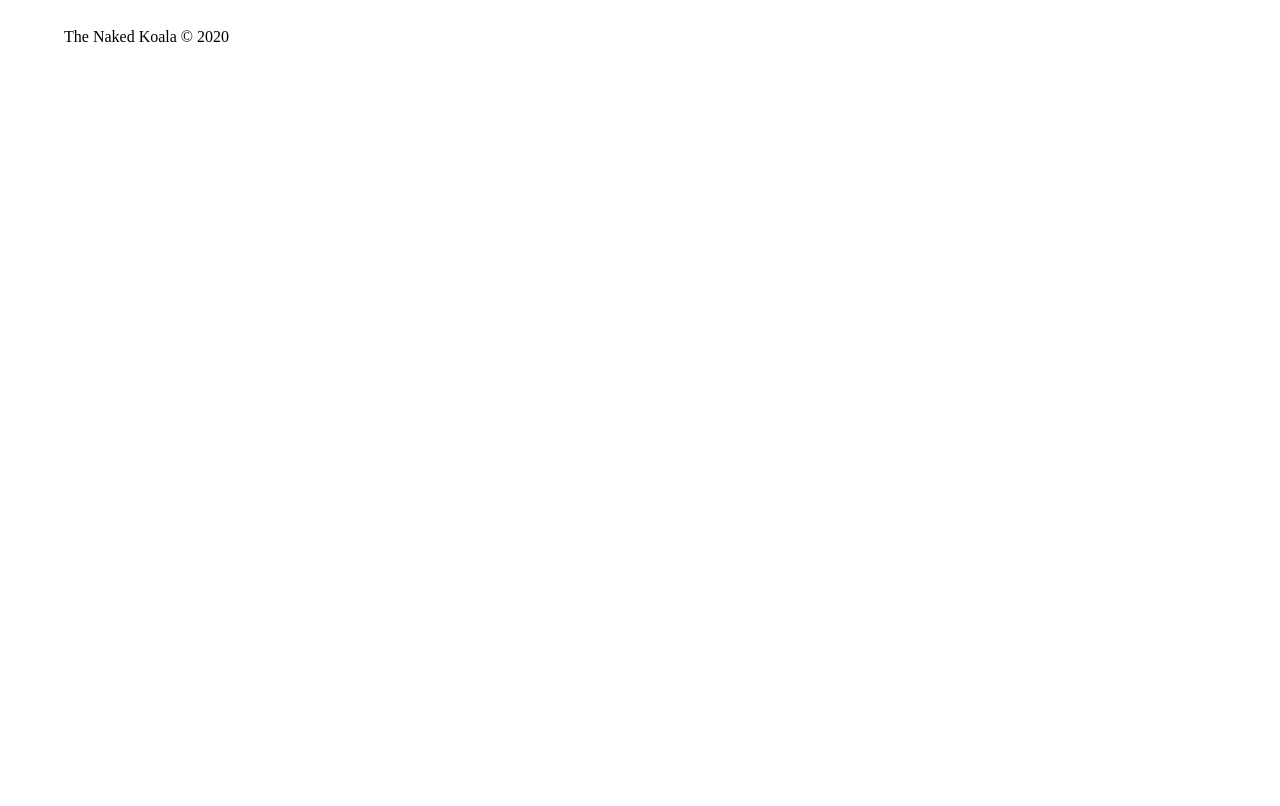
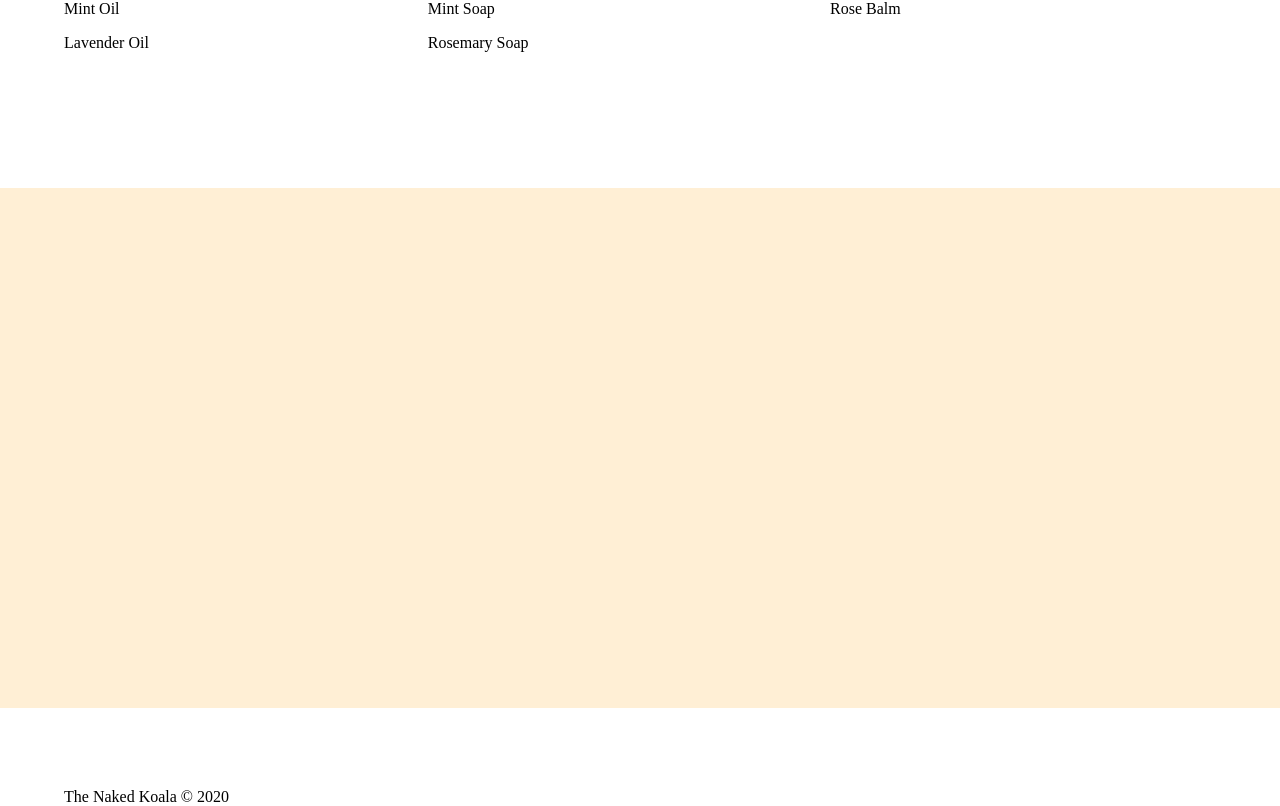
Before and after one commit to jasonbryant84/jonna-site, a Next.js app: page / in a window 1280 px wide. Shown: the part 796-1602 px from the top of the page. Before the commit the page ends 869 px from the top, so only its background shows below. Built offline with nearby package versions, Linux system fonts and the light colour scheme; a web font is replaced by a local one.

Commit message:
express added to server, imagebar component added, assets added via express

```diff
--- /dev/null
+++ b/components/ImageBar.js
@@ -0,0 +1,27 @@
+import React from 'react';
+import {Fragment} from 'react'
+import CopyContext from './ContentContext';
+import styled  from 'styled-components'
+
+export default function ImageBar(props) {
+    const style = {
+        background: `url(./assets/img/${props.filename}.jpg) no-repeat center center scroll cover`
+    }
+
+    return (
+        <CopyContext.Consumer>
+            {context => (
+                <Bar style={style}/>
+            )}
+        </CopyContext.Consumer>
+    );
+}
+
+const Bar = styled.section`
+	width: 100% !important;
+	max-width: none !important;
+	height: 65vh;
+	margin-bottom: 7vh;
+    background-color: papayawhip;
+    background-size: cover !important;
+`
--- a/components/ProductSection.js
+++ b/components/ProductSection.js
@@ -16,5 +16,5 @@ export default function ProductSection(props) {
 }
 
 const Section = styled.section`
-
+    margin: 15vh 0;
 `
--- a/package.json
+++ b/package.json
@@ -9,6 +9,7 @@
     "webpack": "webpack"
   },
   "dependencies": {
+    "express": "^4.17.1",
     "next": "^9.5.2",
     "node-sass": "^4.14.1",
     "react": "^16.13.1",
--- a/pages/index.js
+++ b/pages/index.js
@@ -4,6 +4,7 @@ import styles from '../styles/Home.module.css'
 import CustomHead from '../components/CustomHead'
 import ProductSlider from '../components/ProductSlider'
 import ListItems from '../components/ListItems'
+import ImageBar from '../components/ImageBar'
 
 export default function App() {
   return (
@@ -13,6 +14,7 @@ export default function App() {
       <div className="App">
         <ProductSlider/>
         <ListItems/>
+        <ImageBar filename={'kit'} top={'-50%'} />
       </div>
     </Fragment>
   );
```
Also changed, not shown: server.js (+49 -18 lines), assets/img/kit.jpg (added), 1 other file (tests, documents, lock files or other folders).
